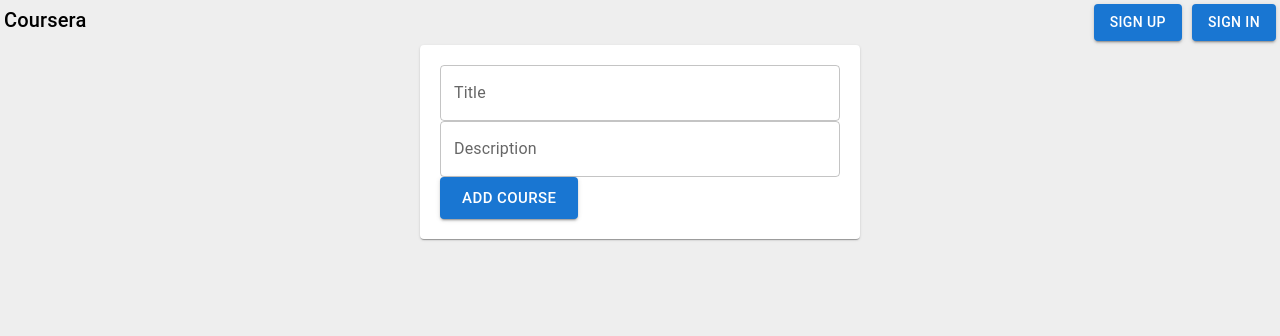
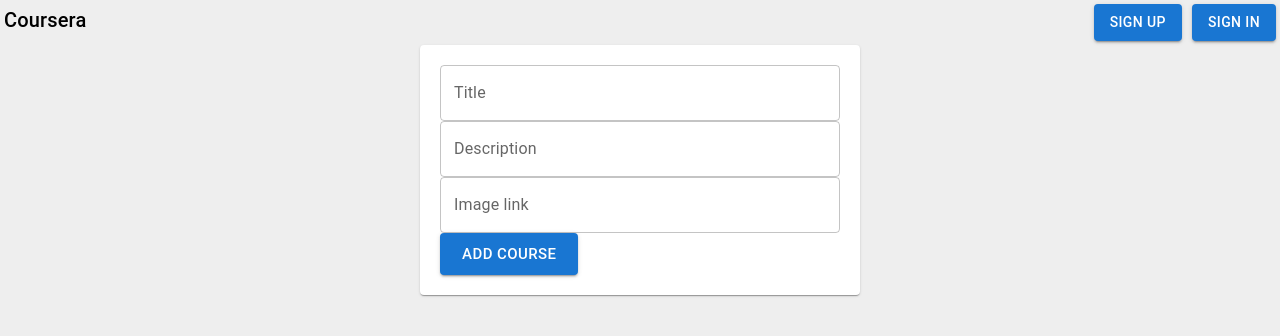
Before and after one commit to MohitNamdev22/CourseSellingApp, a React (Vite) app: page /addcourse in a window 1280 px wide. Shown: the top 336 px of the page. Built offline with nearby package versions, Linux system fonts and the light colour scheme; no server answers.

Commit message:
course image fixing

```diff
--- a/src/AddCourse.jsx
+++ b/src/AddCourse.jsx
@@ -6,6 +6,7 @@
 function AddCourse() {
     const [title, setTitle] = useState("");
     const [description, setDescription] = useState("");
+    const [image,setImage] = useState();
 
     return <div style={{display: "flex", justifyContent: "center"}}>
         <Card varint={"outlined"} style={{width: 400, padding: 20}}>
@@ -27,6 +28,15 @@
             variant="outlined"
         />
 
+        <TextField
+            onChange={(e) => {
+                setImage(e.target.value)
+            }}
+            fullWidth={true}
+            label="Image link"
+            variant="outlined"
+        />
+
         <Button
             size={"large"}
             variant="contained"
@@ -43,7 +53,7 @@
                     body: JSON.stringify({
                         title: title,
                         description: description,
-                        imageLink: "",
+                        imageLink: image,
                         published: true
                     }),
                     headers: {
--- a/src/Courses.jsx
+++ b/src/Courses.jsx
@@ -22,8 +22,11 @@
         .then(callback1);
     }, []);
 
-   return <div>
-        Courses
+   return <div style={
+    {display:"flex",
+flexWrap:"wrap",
+justifyContent:"center"}
+   }>
         {courses.map(course =>{
         return <Course course={course}/>}
         )}
@@ -34,10 +37,12 @@
     return <Card style={{
         margin:10,
         width:300,
-        minHeight:200
+        minHeight:200,
+
     }}>
         <Typography textAlign={"center"} variant="h6">{props.course.title} </Typography>
         <Typography textAlign={"center"} variant="subtitle1">{props.course.description}</Typography>
+        <img src={props.course.imageLink} style={{width:300}}></img>
     </Card>
 }
 
```
